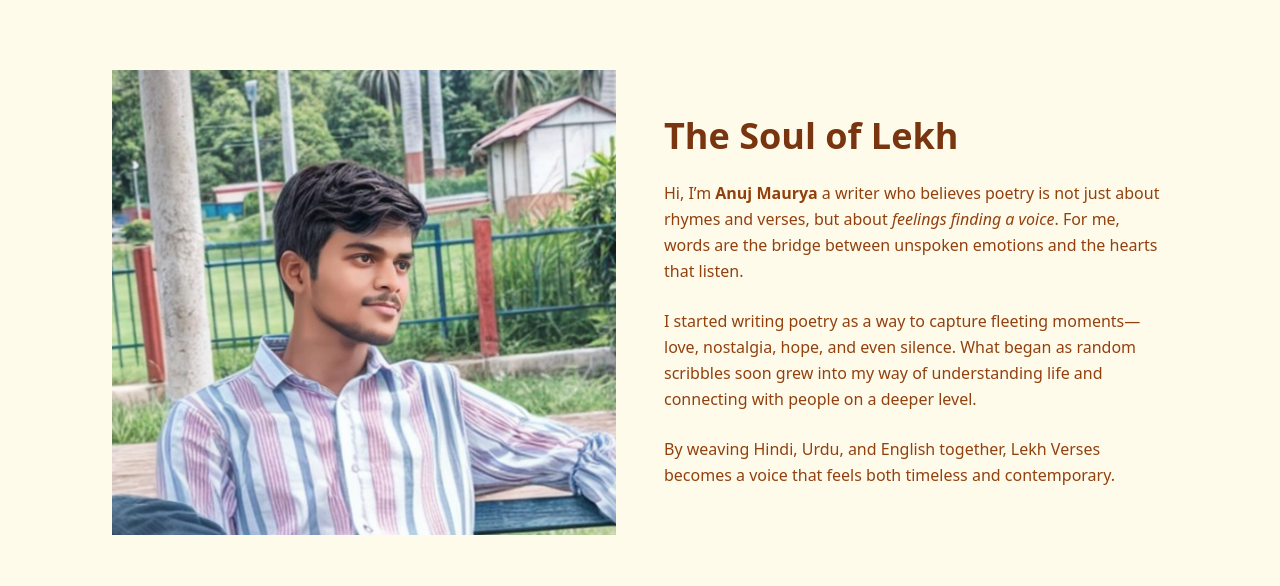
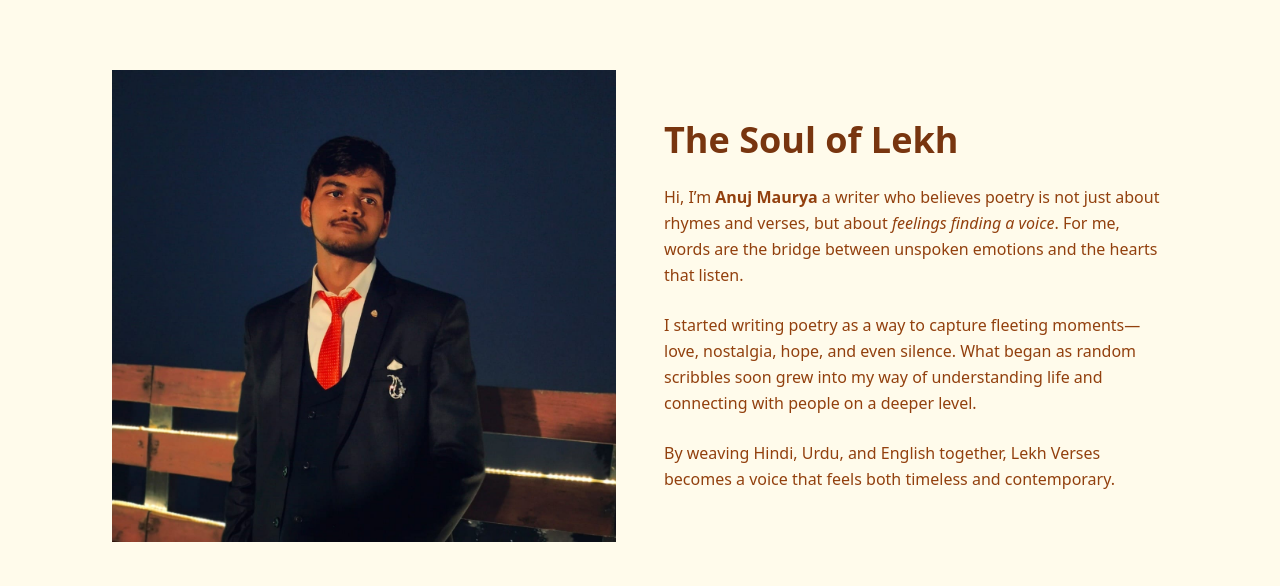
Before and after one commit to anuj-maurya-01/website1, a plain HTML site: page our-story.html in a window 1280 px wide. Shown: the part 366-952 px from the top of the page. Drawn offline with nearby package versions, Linux system fonts and the light colour scheme.

Commit message:
Update our-story.html

```diff
--- a/our-story.html
+++ b/our-story.html
@@ -24,7 +24,7 @@
     <div class="md:flex items-center gap-12">
       <!-- Image -->
       <div class="md:w-1/2 mb-8 md:mb-0">
-       <img src="1000008196.png" alt="Anuj Maurya">
+       <img src="WhatsApp Image 2025-09-06 at 18.23.42.jpeg" alt="Anuj Maurya">
         </div>
       <!-- Text -->
       <div class="md:w-1/2">
```
